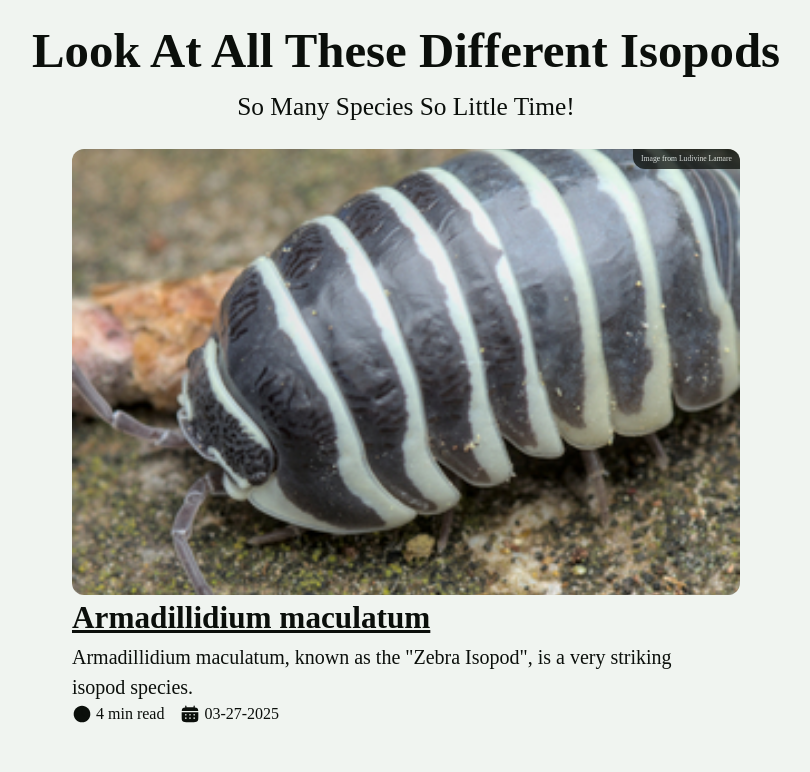
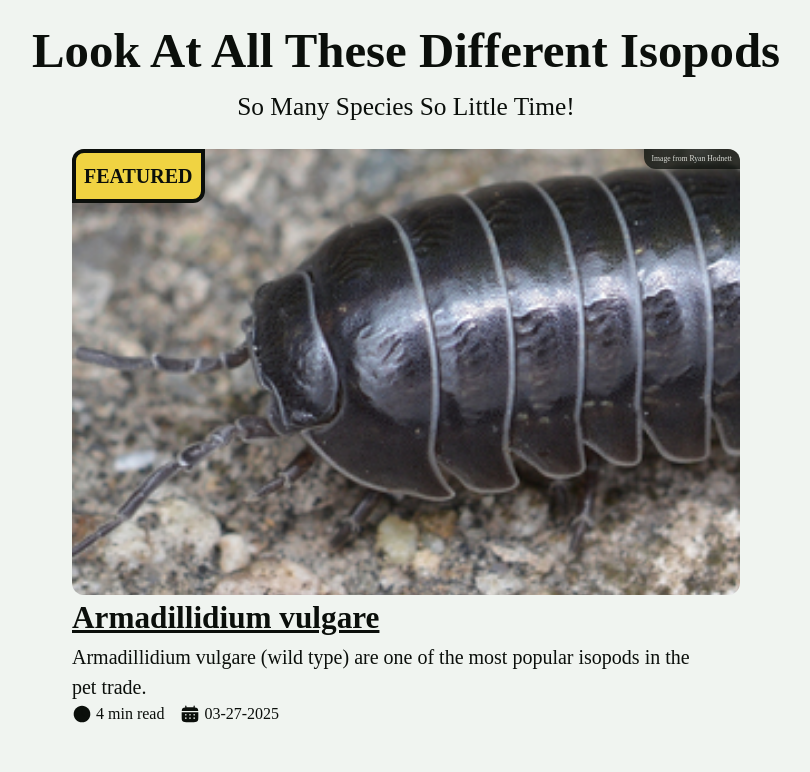
Before and after one commit to brandon-whitman-orlin/isopod, a React (Vite) app: page /species in a window 1280 px wide. Shown: the part 802-1574 px from the top of the page, without its empty margins (234-1044 px from the left). Built offline with nearby package versions, Linux system fonts and the light colour scheme; the HTML template or start-up script is replaced by a standard one.

Commit message:
A whole bunch of updates

```diff
--- a/components/article/ArticleLink.css
+++ b/components/article/ArticleLink.css
@@ -11,6 +11,7 @@
 
 .article-link .article-link-content {
     position: relative;
+    overflow: hidden;
 }
 
 .article-link .article-link-content .article-link-image {
@@ -18,6 +19,40 @@
     width: 100%;
     aspect-ratio: 3 / 2;
     object-fit: cover;
+}
+
+.display-grid-item.in-progress .article-link .article-link-content::after{
+    content: 'ARTICLE COMING SOON';
+    position: absolute;
+    z-index: 2;
+    background-color: hsl(0, 75%, var(--primaryLightness));
+    color: hsl(var(--backgroundHue), var(--backgroundSaturation), var(--backgroundLightness));
+    pointer-events: none;
+    font-weight: 700;
+    display: grid;
+    place-items: center;
+    width: 200%;
+    top: 25%;
+    transform: translateX(-25%) rotate(15deg);
+    transform-origin: center center;
+}
+
+.display-grid-item.featured .article-link .article-link-content::after{
+    content: 'FEATURED';
+    position: absolute;
+    z-index: 2;
+    background-color: hsl(50, 85%, 60%);
+    color: hsl(var(--textHue), var(--textSaturation), var(--textLightness));
+    pointer-events: none;
+    font-weight: 700;
+    display: grid;
+    place-items: center;
+    width: fit-content;
+    top: 0%;
+    padding: 0.5rem;
+    font-size: var(--medium);
+    border-radius: var(--border-radius) 0;
+    border: 0.25rem solid hsl(var(--textHue), var(--textSaturation), var(--textLightness));;
 }
 
 .article-link .article-link-content .image-attribution {
--- a/components/displaygrid/DisplayGrid.css
+++ b/components/displaygrid/DisplayGrid.css
@@ -37,6 +37,7 @@
 
     flex: 0 0 auto;
     max-width: 45%;
+    position: relative;
 }
 
 .display-grid .display-grid-item:first-of-type:has(.article-link) {
--- a/components/displaygrid/DisplayGrid.jsx
+++ b/components/displaygrid/DisplayGrid.jsx
@@ -8,9 +8,10 @@ const DisplayGrid = ({ children, single, identical }) => {
   const gridClass = `display-grid ${single ? 'single-column' : ''} ${identical ? 'identical' : ''}`.trim();
 
   // Wrap each child with a .display-grid-item element
-  const wrappedChildren = React.Children.map(children, (child) => (
-    <div className="display-grid-item">{child}</div>
-  ));
+  const wrappedChildren = React.Children.map(children, (child) => {
+    const childClass = child.props?.className || '';
+    return <div className={`display-grid-item ${childClass}`.trim()}>{child}</div>;
+  });
 
   return <div className={gridClass}>{wrappedChildren}</div>;
 };
--- a/pages/species/Species.jsx
+++ b/pages/species/Species.jsx
@@ -15,20 +15,40 @@ import WebFooter from "../../components/webfooter/WebFooter";
 
 import { ReactComponent as IsopodLogo } from "../../assets/icons/isopod-ball-eyes.svg";
 
+
 function Species() {
   const [articles, setArticles] = useState([]);
 
   useEffect(() => {
-    // Vite's import.meta.glob fetches files matching the pattern
-    const articlesGlob = import.meta.glob("../../species/*/*.json");
+    const articlesGlob = import.meta.glob("../../species/*/*.json", { eager: true });
 
-    // Extract folder names from paths
-    const articleFolders = Object.keys(articlesGlob).map((path) => {
+    const articlesList = Object.keys(articlesGlob).map((path) => {
+      const articleData = articlesGlob[path];
       const match = path.match(/\/species\/([^/]+)\//);
-      return match ? match[1] : null;
-    }).filter(Boolean); // Remove null values
+      const folder = match ? match[1] : null;
+      return folder ? { ...articleData, folder } : null;
+    }).filter(Boolean);
 
-    setArticles(articleFolders);
+    // Helper to parse dates
+    const parseDate = (dateString) => {
+      const [month, day, year] = dateString.split("-").map(Number);
+      return new Date(year, month - 1, day); // month is 0-indexed
+    };
+
+    articlesList.sort((a, b) => {
+      // Featured first
+      if (a.featured && !b.featured) return -1;
+      if (!a.featured && b.featured) return 1;
+      // In-progress last
+      if (a.inProgress && !b.inProgress) return 1;
+      if (!a.inProgress && b.inProgress) return -1;
+      // Otherwise, by publishDate newest first
+      const dateA = parseDate(a.publishDate);
+      const dateB = parseDate(b.publishDate);
+      return dateB - dateA;
+    });
+
+    setArticles(articlesList);
   }, []);
 
   return (
@@ -62,9 +82,19 @@ function Species() {
           <h2>Look At All These Different Isopods</h2>
           <h3>So Many Species So Little Time!</h3>
           <DisplayGrid identical={true}>
-            {articles.map((article) => (
-              <ArticleLink key={article} species={article} compressed={false} />
-            ))}
+            {articles.map((article) => {
+              const classes = [];
+              if (article.featured) classes.push("featured");
+              if (article.inProgress) classes.push("in-progress");
+              return (
+                <ArticleLink
+                  key={article.folder}
+                  species={article.folder}
+                  compressed={false}
+                  className={classes.join(" ")}
+                />
+              );
+            })}
           </DisplayGrid>
         </PageSection>
       </main>
--- a/species/armadillidium_maculatum/armadillidium_maculatum.json
+++ b/species/armadillidium_maculatum/armadillidium_maculatum.json
@@ -6,5 +6,6 @@
     "articleAuthor": "Brandon",
     "readTime": "4",
     "imageAttribution": "Ludivine Lamare",
-    "attributioFull": "\"Armadillidium maculatum\" by Ludivine Lamare is licensed under CC BY 4.0. To view a copy of this license, visit http://creativecommons.org/licenses/by/4.0/?ref=openverse."
+    "attributioFull": "\"Armadillidium maculatum\" by Ludivine Lamare is licensed under CC BY 4.0. To view a copy of this license, visit http://creativecommons.org/licenses/by/4.0/?ref=openverse.",
+    "inProgress" : true
 }
--- a/species/armadillidium_vulgare/armadillidium_vulgare.json
+++ b/species/armadillidium_vulgare/armadillidium_vulgare.json
@@ -11,5 +11,6 @@
     "price" : "low",
     "size" : "medium",
     "hardiness" : "hardy",
-    "color" : "gray"
+    "color" : "gray",
+    "featured" : true
 }
--- a/species/armadillidium_vulgare/armadillidium_vulgare.jsx
+++ b/species/armadillidium_vulgare/armadillidium_vulgare.jsx
@@ -17,6 +17,7 @@ import ArticleImage8 from "./assets/armadillidium_vulgare_10.jpg";
 import ArticleImage9 from "./assets/armadillidium_vulgare_11.jpg";
 import ArticleImage10 from "./assets/armadillidium_vulgare_12.jpg";
 import ArticleImage11 from "./assets/armadillidium_vulgare_13.jpg";
+import ArticleImage12 from "./assets/armadillidium_vulgare_14.jpg";
 
 import PageSection from "../../components/pagesection/PageSection";
 import IsopodStats from "../../components/isopodstats/IsopodStats";
@@ -63,10 +64,9 @@ function Armadillidium_vulgare() {
       <main className="main">
         <Hero img={HeroImage} alt="High-definition image of an Armadillidium vulgare isopod" attribution="Franco Folini" objectPos="100%">
           <h1>Armadillidium vulgare</h1>
-          <h2>(Wild Type)</h2>
         </Hero>
         <PageSection>
-          <h2>Armadillidium vulgare (Wild Type)</h2>
+          <h2>Armadillidium vulgare</h2>
           <h3>The Common Pill-Bug</h3>
           {/* Pass the data to IsopodStats as props */}
           {isopodData && (
@@ -81,8 +81,8 @@ function Armadillidium_vulgare() {
         </PageSection>
         <PageSection>
           <h2>Introduction</h2>
-          <h3>Armadillidium vulgare, at a glance</h3>
-          <p>Armadillidium vulgare, also known as the "pill bug", "potato bug", or "roly-poly", is a terrestrial crustacean belonging to the woodlouse family. Native to the Mediterranean region of Europe, this species has successfully established populations worldwide, most common in temperate climates across North America, Australia, and parts of Asia.</p>
+          <h3>Armadillidium vulgare, At a Glance</h3>
+          <p>Meet the globe-trotting crustacean that's conquered backyards worldwide: Armadillidium vulgare. Also known as the "pill bug", "potato bug", or "roly-poly", these terrestrial crustaceans belonging to the woodlouse family. Armadillidium vulgare originates from the Mediterranean region of Europe, however this species has established populations worldwide. Armadillidium vulgare is most common in temperate climates across North America, Australia, and parts of Asia.</p>
           <ArticleImage
             image={ArticleImage1}
             description="A brown Armadillidium vulgare isopod with light splotches"
@@ -99,8 +99,7 @@ function Armadillidium_vulgare() {
               source="Brown"
           />
           <p>Armadillidium vulgare comes from the family "Armadillidiidae", a family of woodlice that can roll into a ball. The behavior of rolling into a ball is known as "conglobation".</p>
-          <ArticleImages>
-            <TaxonomyTable
+          <TaxonomyTable
               domain="Eukaryota"
               kingdom="Animalia"
               phylum="Arthropoda"
@@ -111,6 +110,7 @@ function Armadillidium_vulgare() {
               genus="Armadillidium"
               species="Armadillidium vulgare"
             />
+          <ArticleImages>
             <ArticleImage
               image={ArticleImage2}
               description="A dark brown Armadillidium vulgare isopod which has rolled itself into a ball"
@@ -132,12 +132,13 @@ function Armadillidium_vulgare() {
         <PageSection>
           <h2>Physical Description</h2>
           <h3>What Makes Armadillidium vulgare Unique:</h3>
-          <p>Armadillidium vulgare can reach up to 18 millimeters in length. Its exoskeleton consists of segmented, overlapping plates, providing a flexible yet protective armor. When threatened, this species can roll into a ball (conglobate) as a defense against predators. Typically slate gray, individuals may also display brown or mottled patterns. Armadillidium vulgare can be distinguished from similar species by the lack of the gap found when it rolls into a ball: Armadillidium vulgare rolls into a ball with no gaps, whereas similar species (ex: <a href="/species/armadillidium_nasatum" rel="noopener noreferrer">Armadillidium nasatum</a> and <a href="/species/armadillidium_depressum" rel="noopener noreferrer">Armadillidium depressum</a>) will leave a small gap.</p>
+          <p>Armadillidium vulgare is a medium sized isopod, and can reach up to 18 millimeters in length. Its exoskeleton consists of segmented, overlapping plates, providing a flexible yet protective armor. When threatened, this species can roll into a ball (conglobate) as a defense against predators. While the Wild Type morph of Armadillidium vulgare is slate gray, individuals may also display brown or mottled patterns.</p>
           <ArticleImage
             image={ArticleImage4}
             description="A dark brown Armadillidium vulgare isopod with slight yellow splotches"
             source="Anders Sandberg from Oxford, UK"
           />
+          <p>Armadillidium vulgare can be distinguished from similar species by the lack of the gap found when it rolls into a ball: Armadillidium vulgare rolls into a ball with no gaps, whereas similar species (ex: <a href="/species/armadillidium_nasatum" rel="noopener noreferrer">Armadillidium nasatum</a> and <a href="/species/armadillidium_depressum" rel="noopener noreferrer">Armadillidium depressum</a>) will leave a small gap.</p>
           <ArticleImage
             image={ArticleImage5}
             description="A dark gray Armadillidium depressum isopod, leaving a gap when conglobated"
@@ -147,7 +148,7 @@ function Armadillidium_vulgare() {
         <PageSection>
           <h2>Natural Habitat</h2>
           <h3>Where Armadillidium vulgare Thrives:</h3>
-          <p>Armadillidium vulgare is native to the Mediterranean region of Europe but has adapted to a variety of environments worldwide. In its native habitat, it thrives in coastal areas with a temperate climate. The species is commonly found under mulch, fallen leaves, and rocks, preferring humid conditions and nocturnal activity to prevent dehydration. Armadillidium vulgare's ability to withstand drier conditions allows it to inhabit calcium-rich soils and coastal regions, feeding on decaying plant matter, lichens, and algae.</p>
+          <p>Armadillidium vulgare isopods are native to the Mediterranean region of Europe, but they have adapted to a wide variety of environments around the world. They are commonly found under mulch, fallen leaves, and rocks, and other humid places to prevent dehydration. Armadillidium vulgare, like other isopods, enjoy feeding on decaying plant matter, lichens, and algae.</p>
           <ArticleImage
             image={ArticleImage6}
             description="A brown Armadillidium vulgare isopod among the leaf litter"
@@ -157,24 +158,35 @@ function Armadillidium_vulgare() {
         <PageSection>
           <h2>Care</h2>
           <h3>Caring for Armadillidium vulgare:</h3>
-          <p>Armadillidium vulgare, are popular in the pet trade due to their hardiness and ease of care. In captivity, they play a vital role in maintaining a healthy ecosystem by consuming decaying organic matter, thus reducing mold and improving substrate quality. In captivity, Armadillidium vulgare should largely be fed decaying plant matter, but you should also be sure to provide small sources of protein and calcium for nutrition.</p>
+          <p>The hardiness that has allowed Armadillidium vulgare to colonize the globe also makes them ideal companions for both novice and experienced keepers. These isopods excel both as fascinating pets and as industrious clean-up crews for other terrarium animals. In captivity, Armadillidium vulgare should largely be fed decaying plant matter, but you should also be sure to provide small sources of protein and calcium to ensure proper growth and molting.</p>
           <ArticleImage
             image={ArticleImage9}
             description="Armadillidium vulgare (wild type) eating"
             source="HCA"
           />
-          <p>Pill bugs typically reproduce in the spring, with females capable of producing up to three groups of offspring (broods) per year, each containing anywhere from 20 to 160 eggs at a time. These eggs develop in a fluid-filled brood pouch called the marsupium, located on the underside of the female's body. After hatching, the young remain in the pouch for 1 to 2 months before emerging as a small versions of the adult (mancas).</p>
+          <p>Isopods typically reproduce in the spring, with females capable of producing up to three groups of offspring (broods) per year, each containing anywhere from 20 to 160 eggs at a time. These eggs develop in a fluid-filled brood pouch called the marsupium, located on the underside of the female's body. After hatching, the young remain in the pouch for 1 to 2 months before emerging as a small versions of the adult (mancas).</p>
           <ArticleImage
             image={ArticleImage11}
             description='A mature Armadillidium vulgare "Magic Potion" isopod, next to a young juvenile (manca)'
             source="Brandon (Myself)"
           />
-          <p>These isopods are quite hardy, tolerating a relatively wide range of temperatures and humidity levels. However, like all crustacean, they are susceptible to dehydration and require a moist environment to thrive. In captivity, maintaining an appropriate moisture gradient is essential to prevent dehydration. Pill bugs usually live for one-two years.</p>
+          <p>These isopods are quite hardy, tolerating a relatively wide range of temperatures and humidity levels. However, like all crustaceans, they are susceptible to dehydration and require a moist environment to thrive. With proper care, these resilient crustaceans typically enjoy lifespans of one to two years.</p>
           <ArticleImage
             image={ArticleImage10}
             description="Armadillidium vulgare terrarium setup"
             source="Burkhard Mücke"
           />
+        </PageSection>
+        <PageSection>
+          <h2>Conclusion</h2>
+          <h3>A Retrospective:</h3>
+          <p>The humble Armadillidium vulgare offers a perfect entry point into the captivating world of isopods. Their remarkable adaptability has earned them a place in diverse ecosystems across the globe, while their distinctive ball-rolling behavior continues to charm observers from curious children to dedicated naturalists. Whether you're just beginning your isopod journey or expanding your collection, Armadillidium vulgare holds true as a staple of the isopod pet-trade.</p>
+          <ArticleImage
+            image={ArticleImage12}
+            description="A brown Armadillidium vulgare isopod"
+            source="LeticiaSmania"
+          />
+          <h3>Curious about other species? Find more <a href="/species" rel="noopener noreferrer">here</a>!</h3>
         </PageSection>
       </main>
       <footer className="footer">
--- a/species/porcellio_laevis/porcellio_laevis.json
+++ b/species/porcellio_laevis/porcellio_laevis.json
@@ -6,5 +6,6 @@
     "articleAuthor": "Brandon",
     "readTime": "4",
     "imageAttribution": "Roland Godon",
-    "attributioFull": "\"クマワラジムシ, dooryard sowbug, flinke kellerassel, flinke körnerassel, flinke landassel, gladde pissebed, smooth slater, swift woodlouse\" by Roland Godon is licensed under CC BY 4.0. To view a copy of this license, visit http://creativecommons.org/licenses/by/4.0/?ref=openverse."
+    "attributioFull": "\"クマワラジムシ, dooryard sowbug, flinke kellerassel, flinke körnerassel, flinke landassel, gladde pissebed, smooth slater, swift woodlouse\" by Roland Godon is licensed under CC BY 4.0. To view a copy of this license, visit http://creativecommons.org/licenses/by/4.0/?ref=openverse.",
+    "inProgress" : true
 }
--- a/species/porcellio_scaber/porcellio_scaber.json
+++ b/species/porcellio_scaber/porcellio_scaber.json
@@ -6,5 +6,6 @@
     "articleAuthor": "Brandon",
     "readTime": "4",
     "imageAttribution": "Steven Bodzin",
-    "attributioFull": "\"Porcellio scaber\" by Steven Bodzin is licensed under CC BY 4.0. To view a copy of this license, visit http://creativecommons.org/licenses/by/4.0/?ref=openverse."
+    "attributioFull": "\"Porcellio scaber\" by Steven Bodzin is licensed under CC BY 4.0. To view a copy of this license, visit http://creativecommons.org/licenses/by/4.0/?ref=openverse.",
+    "inProgress" : true
 }
--- a/species/porcellionides_pruinosus/porcellionides_pruinosus.json
+++ b/species/porcellionides_pruinosus/porcellionides_pruinosus.json
@@ -6,5 +6,6 @@
     "articleAuthor": "Brandon",
     "readTime": "4",
     "imageAttribution": "Roland Godon",
-    "attributioFull": "\"Porcellio pruinosus\" by Roland Godon is licensed under CC BY 4.0. To view a copy of this license, visit http://creativecommons.org/licenses/by/4.0/?ref=openverse."
+    "attributioFull": "\"Porcellio pruinosus\" by Roland Godon is licensed under CC BY 4.0. To view a copy of this license, visit http://creativecommons.org/licenses/by/4.0/?ref=openverse.",
+    "inProgress" : true
 }
```
Also changed, not shown: species/armadillidium_vulgare/assets/armadillidium_vulgare_14.jpg (added).
